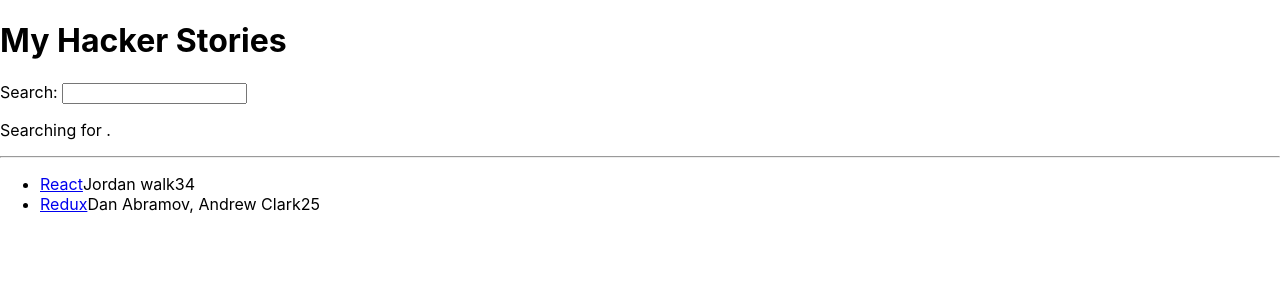
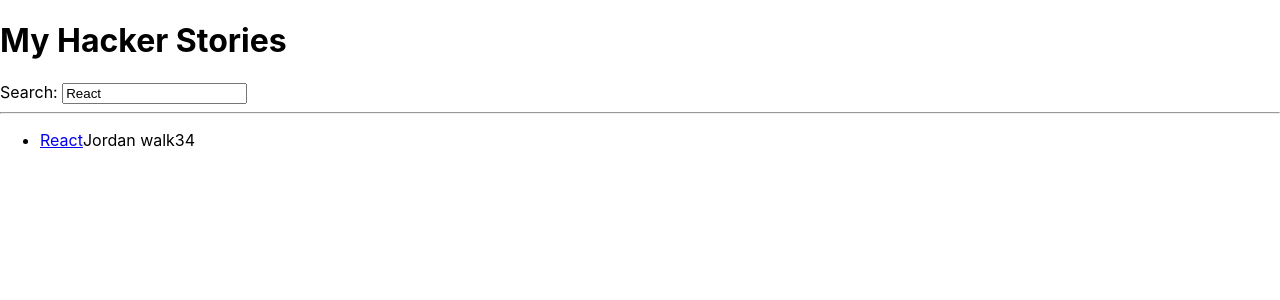
Before and after one commit to teirm/hacker-stories, a React (Create React App) app: page / in a window 1280 px wide. Shown: the top 300 px of the page. Built offline with nearby package versions, Linux system fonts and the light colour scheme.

Commit message:
controlled components

```diff
--- a/src/App.js
+++ b/src/App.js
@@ -21,39 +21,39 @@ const App = () => {
         },
     ];
 
+    const [searchTerm, setSearchTerm] = React.useState('React');
+
     const handleSearch = (event) => {
-        console.log(event.target.value);
+        setSearchTerm(event.target.value);
     };
+
+    const searchedStories = stories.filter((story) =>
+        story.title.toLowerCase().includes(searchTerm.toLowerCase())
+    );
 
     return (
         <div>
             <h1>My Hacker Stories</h1>
 
-            <Search onSearch={handleSearch} />
+            <Search search={searchTerm} onSearch={handleSearch} />
 
             <hr />
 
-            <List list={stories} />
+            <List list={searchedStories} />
         </div>
     );
 }
 
 const Search = (props) => {
-    const [searchTerm, setSearchTerm] = React.useState('');
-
-    const handleChange = (event) => {
-        setSearchTerm(event.target.value);
-        props.onSearch(event);
-    };
-
     return (
         <div>
             <label htmlFor="search">Search: </label>
-            <input id="search" type="text" onChange={handleChange} />
-
-            <p>
-                Searching for <strong>{searchTerm}</strong>.
-            </p>
+            <input
+                id="search"
+                type="text"
+                value={props.search}
+                onChange={props.onSearch}
+            />
         </div>
     );
 }
```
